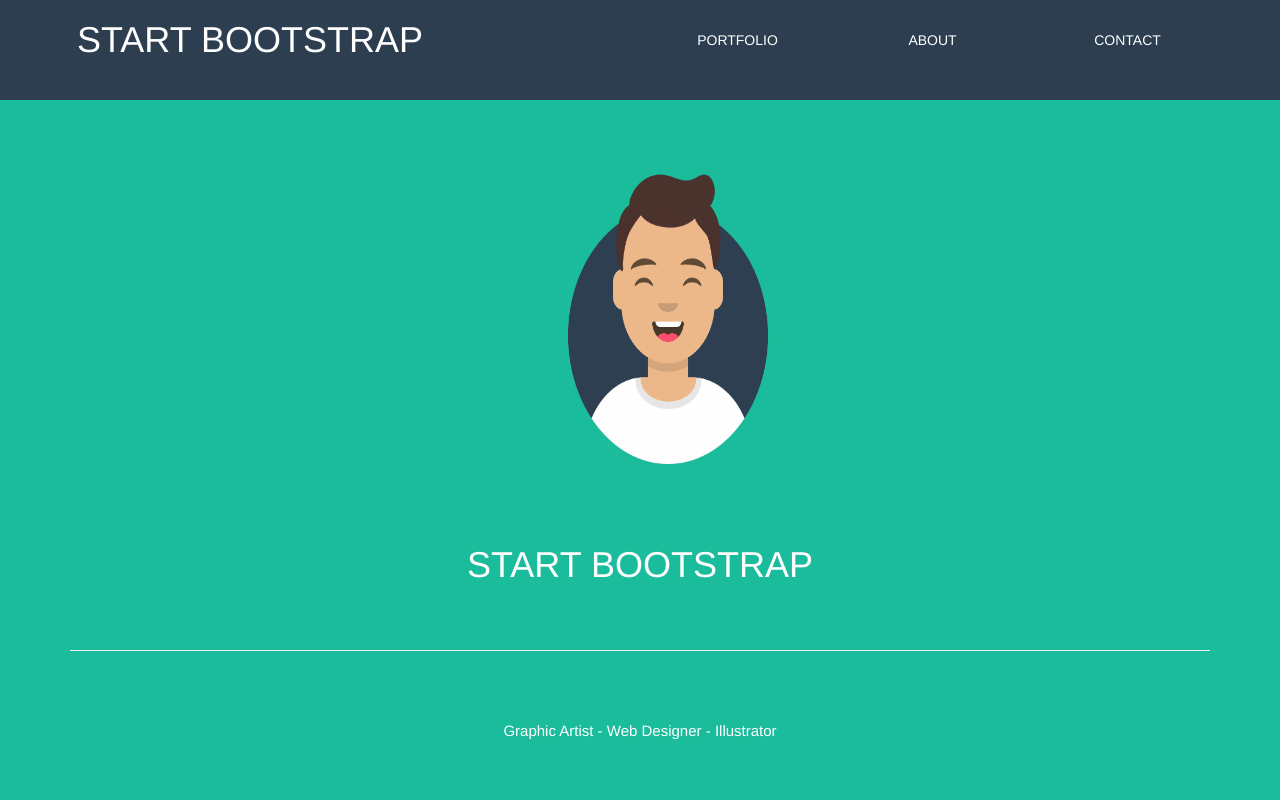
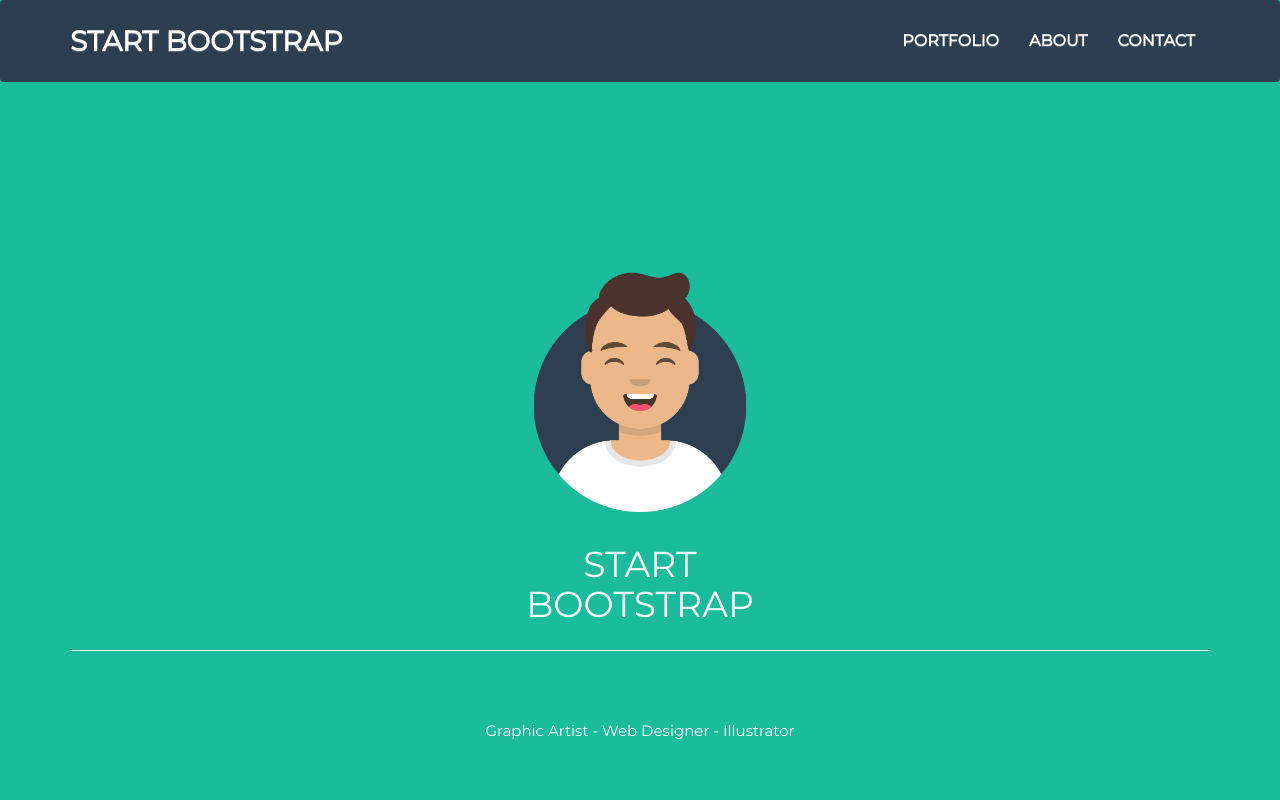
Before and after one commit to racheleterzoli/html-css-focuslist, a plain HTML site: page index.html in a window 1280 px wide. Shown: the top 800 px of the page. Drawn offline with nearby package versions, Linux system fonts and the light colour scheme.

Commit message:
header finito

```diff
--- a/css/style.css
+++ b/css/style.css
@@ -1,14 +1,28 @@
+body{
+  font-family: Montserrat,-apple-system,BlinkMacSystemFont,"Segoe UI",Roboto,"Helvetica Neue",Arial,"Noto Sans",sans-serif,"Apple Color Emoji","Segoe UI Emoji","Segoe UI Symbol","Noto Color Emoji";
+}
+
 .sezionefissa{
 
+  font-weight: 700;
   display: inline-block;
   position:fixed;
   background-color: #2c3e50;
-  height:100px;
   width: 100%;
   color:white;
   text-align: center;
   z-index: 1;
+  padding-top: 1rem;
+  padding-bottom: 1rem;
 }
+@media (min-width: 992px){
+  .sezionefissa {
+      padding-top: 1.5rem;
+      padding-bottom: 1.5rem;
+      transition: padding-top .3s,padding-bottom .3s;
+  }
+}
+
 .azzurro{
   color: white;
   text-align: center;
@@ -59,9 +73,9 @@ margin-top: 30px;
   margin-bottom:5%;
 }
 #omino{
-margin-top:100px;
-height:300px;
-width:220px;
+  margin:auto;
+margin-top:200px;
+width:20%;
 }
 .colore{
 
@@ -78,6 +92,14 @@ border-radius:10%;
 .testino{
   font-size: 30px;
 }
+.navbar-brand{
+  color:white;
+  font-size: 28px;
+}
+.listamenu li a{
+  color:white;
+  font-size: 16px;
+}
 button{
     background-color:#1abc9c;
   border: 2px solid white;
--- a/index.html
+++ b/index.html
@@ -10,19 +10,52 @@
 
   <!-- Latest compiled and minified JavaScript -->
   <script src="https://stackpath.bootstrapcdn.com/bootstrap/3.4.1/js/bootstrap.min.js" integrity="sha384-aJ21OjlMXNL5UyIl/XNwTMqvzeRMZH2w8c5cRVpzpU8Y5bApTppSuUkhZXN0VxHd" crossorigin="anonymous"></script>
+  <link href="https://fonts.googleapis.com/css?family=Montserrat&display=swap" rel="stylesheet">
+
   <link rel="stylesheet" href="css/style.css">
   <title></title>
 </head>
 <body>
   <header>
-    <div class="sezionefissa">
-      <div class="container">
-        <div class="row">
+    <nav class="navbar sezionefissa">
+  <div class="container">
+    <!-- Brand and toggle get grouped for better mobile display -->
+    <div class="navbar-header">
+      <button type="button" class="navbar-toggle collapsed" data-toggle="collapse" data-target="#bs-example-navbar-collapse-1" aria-expanded="false">
+        <span class="sr-only">Toggle navigation</span>
+        <span class="icon-bar"></span>
+        <span class="icon-bar"></span>
+        <span class="icon-bar"></span>
+      </button>
+      <a class="navbar-brand" href="#"> <strong>START BOOTSTRAP</strong> </a>
+    </div>
+
+    <!-- Collect the nav links, forms, and other content for toggling -->
+    <div class="collapse navbar-collapse" id="bs-example-navbar-collapse-1">
+      <ul class="nav navbar-nav">
+
+      </ul>
+
+      <ul class="nav navbar-nav navbar-right listamenu">
+        <li><a href="#"> <strong>PORTFOLIO</strong> </a></li>
+        <li><a href="#"><strong>ABOUT</strong></a></li>
+        <li><a href="#"><strong>CONTACT</strong></a></li>
+
+
+      </ul>
+    </div><!-- /.navbar-collapse -->
+  </div><!-- /.container-fluid -->
+</nav>
+
+
+
+      <!-- <div class="container"> -->
+        <!-- <div class="row">
           <div class=" col-lg-4">
-            <h1>START BOOTSTRAP</h1>
+            <h1> <strong> START BOOTSTRAP </strong></h1>
           </div>
           <div class="testo col-lg-offset-2 col-lg-2">
-            <p>PORTFOLIO</p>
+            <p> <strong> PORTFOLIO</strong></p>
           </div>
           <div class="testo col-lg-2">
             <p>ABOUT</p>
@@ -31,19 +64,14 @@
             <p>CONTACT</p>
           </div>
         </div>
-      </div>
-    </div>
+      </div> -->
 
-    <div class="container">
-
-
-    </div>
   </header>
   <main>
     <div class="azzurro">
       <div class=" uno container">
         <div class="row">
-          <div class="col-lg-offset-5 col-lg-2">
+          <div class="col-12">
             <img id="omino" src="immagini/avataaars.jpg" alt="">
 
           </div>
```
